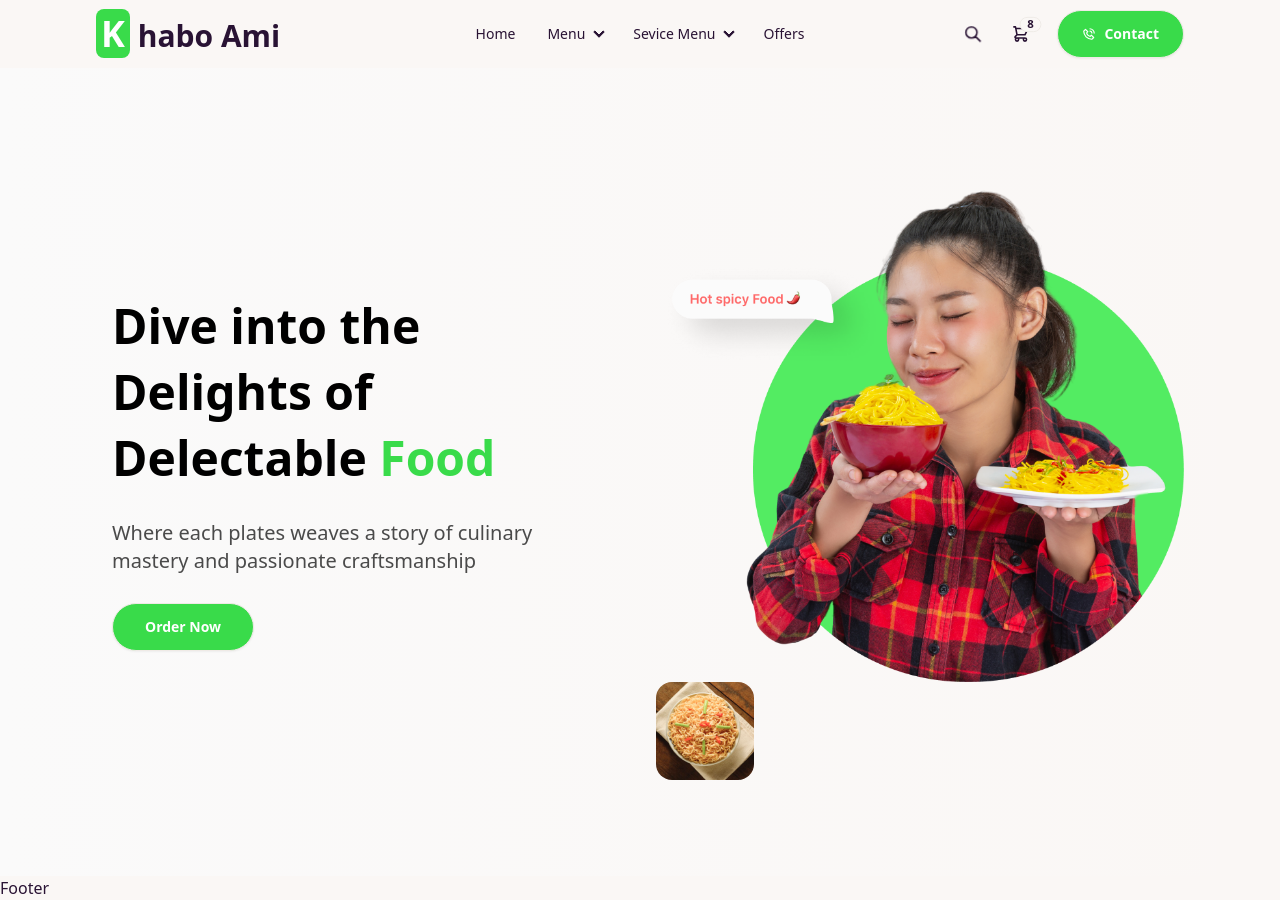
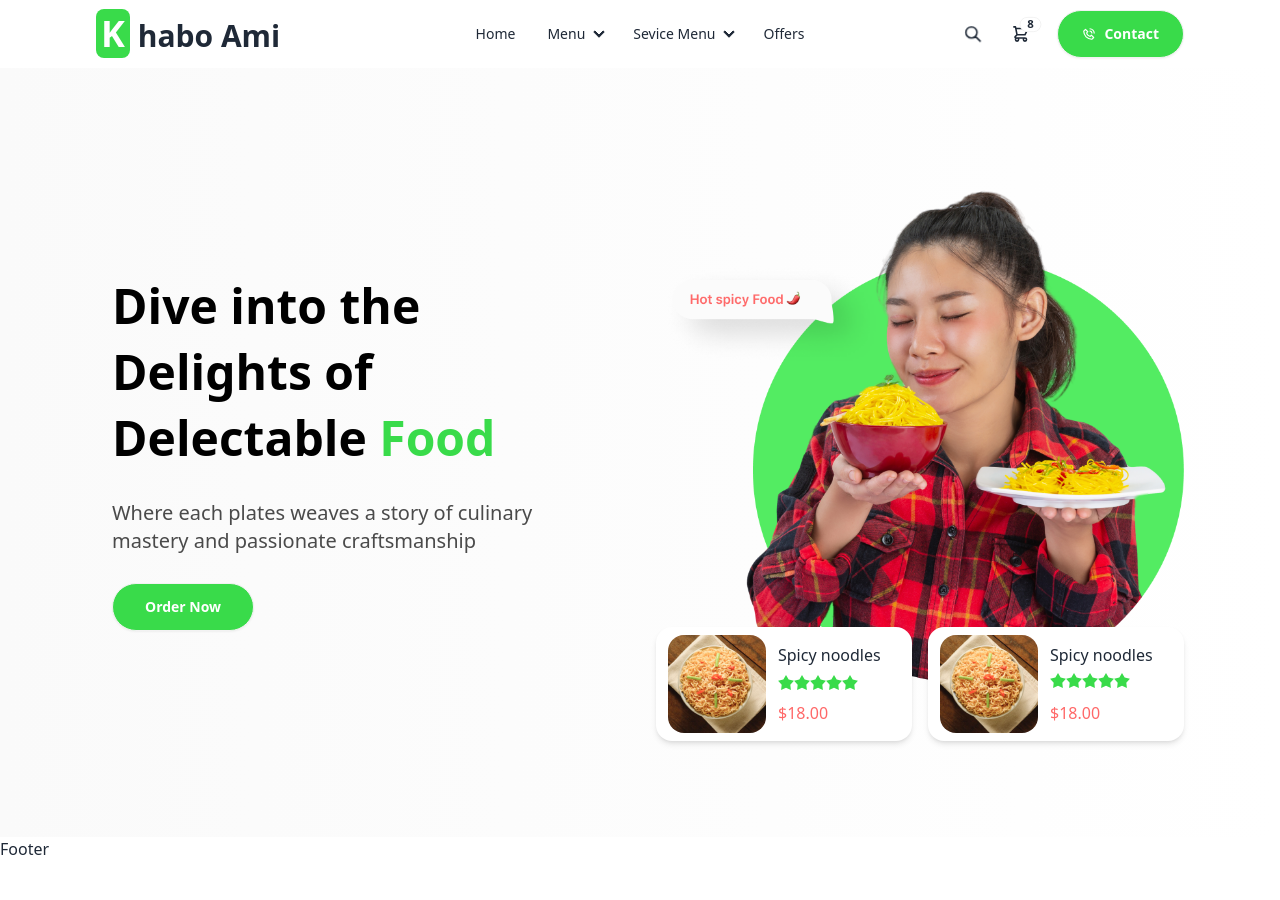
Before and after one commit to Akib-Raihan-4/Food-App-MERN, a React (Vite) app in the folder khabo-ami/: page / in a window 1280 px wide. After the commit the page ends 861 px from the top, so only its background shows below. Built offline with nearby package versions, Linux system fonts and the light colour scheme.

Commit message:
right side image is done for banner

```diff
--- a/khabo-ami/index.html
+++ b/khabo-ami/index.html
@@ -1,5 +1,5 @@
 <!doctype html>
-<html data-theme="cupcake" lang="en">
+<html data-theme="light" lang="en">
   <head>
     <meta charset="UTF-8" />
     <link rel="icon" type="image/svg+xml" href="/vite.svg" />
--- a/khabo-ami/src/components/Banner.jsx
+++ b/khabo-ami/src/components/Banner.jsx
@@ -5,7 +5,91 @@ import bFood1Img from "/home/b-food1.png";
 const Banner = () => {
   return (
     <div className="section-container bg-gradient-to-r from-[#FAFAFA] from-0% to [#FCFCFC] to-100%">
-      <div className="py-24 flex flex-col md:flex-row justify-between items-center gap-8">
+      <div className="py-24 flex flex-col md:flex-row-reverse justify-between items-center gap-8">
+        {/* Image Side */}
+        <div className="md:w-1/2">
+          <img src={bannerImg} alt="" />
+          <div className="flex flex-col md:flex-row items-center justify-around -mt-14 gap-4">
+            {/* First card for banner*/}
+            <div className="flex bg-white py-2 px-3 rounded-2xl items-center gap-3 shadow-md w-64">
+              {/* Image */}
+              <img src={bFood1Img} alt="" className="rounded-2xl" />
+              {/* Price and stars */}
+              <div className="space-y-1">
+                <h5 className="font-medium mb-1">Spicy noodles</h5>
+                <div className="rating rating-sm">
+                  <input
+                    type="radio"
+                    name="rating-4"
+                    className="mask mask-star-2 bg-green"
+                  />
+                  <input
+                    type="radio"
+                    name="rating-4"
+                    className="mask mask-star-2 bg-green"
+
+                  />
+                  <input
+                    type="radio"
+                    name="rating-4"
+                    className="mask mask-star-2 bg-green"
+                  />
+                  <input
+                    type="radio"
+                    name="rating-4"
+                    className="mask mask-star-2 bg-green"
+                  />
+                  <input
+                    type="radio"
+                    name="rating-4"
+                    className="mask mask-star-2 bg-green"
+                  />
+                </div>
+                <p className="text-red">$18.00</p>
+              </div>
+            </div>
+            {/* Second card */}
+            <div className="hidden md:flex bg-white py-2 px-3 rounded-2xl items-center gap-3 shadow-md w-64">
+              {/* Image */}
+              <img src={bFood1Img} alt="" className="rounded-2xl" />
+              {/* Price and stars */}
+              <div className="space-y-1">
+                <h5 className="font-medium mb-1">Spicy noodles</h5>
+                <div className="rating rating-sm">
+                  <input
+                    type="radio"
+                    name="rating-4"
+                    className="mask mask-star-2 bg-green"
+                  />
+                  <input
+                    type="radio"
+                    name="rating-4"
+                    className="mask mask-star-2 bg-green"
+
+                  />
+                  <input
+                    type="radio"
+                    name="rating-4"
+                    className="mask mask-star-2 bg-green"
+                  />
+                  <input
+                    type="radio"
+                    name="rating-4"
+                    className="mask mask-star-2 bg-green"
+                  />
+                  <input
+                    type="radio"
+                    name="rating-4"
+                    className="mask mask-star-2 bg-green"
+                  />
+                </div>
+                <p className="text-red">$18.00</p>
+              </div>
+            </div>
+          </div>
+        </div>
+
+
         {/* Texts side */}
         <div className="md:w-1/2 space-y-7 px-4">
           <h2 className="md:text-5xl text-4xl font-bold md:leading-snug text-black">
@@ -20,15 +104,7 @@ const Banner = () => {
             Order Now
           </button>
         </div>
-        {/* Image Side */}
-        <div className="md:w-1/2">
-          <img src={bannerImg} alt="" />
-          <div>
-            <div>
-              <img src={bFood1Img} alt="" className="rounded-2xl"/>
-            </div>
-          </div>
-        </div>
+
       </div>
     </div>
   );
```
